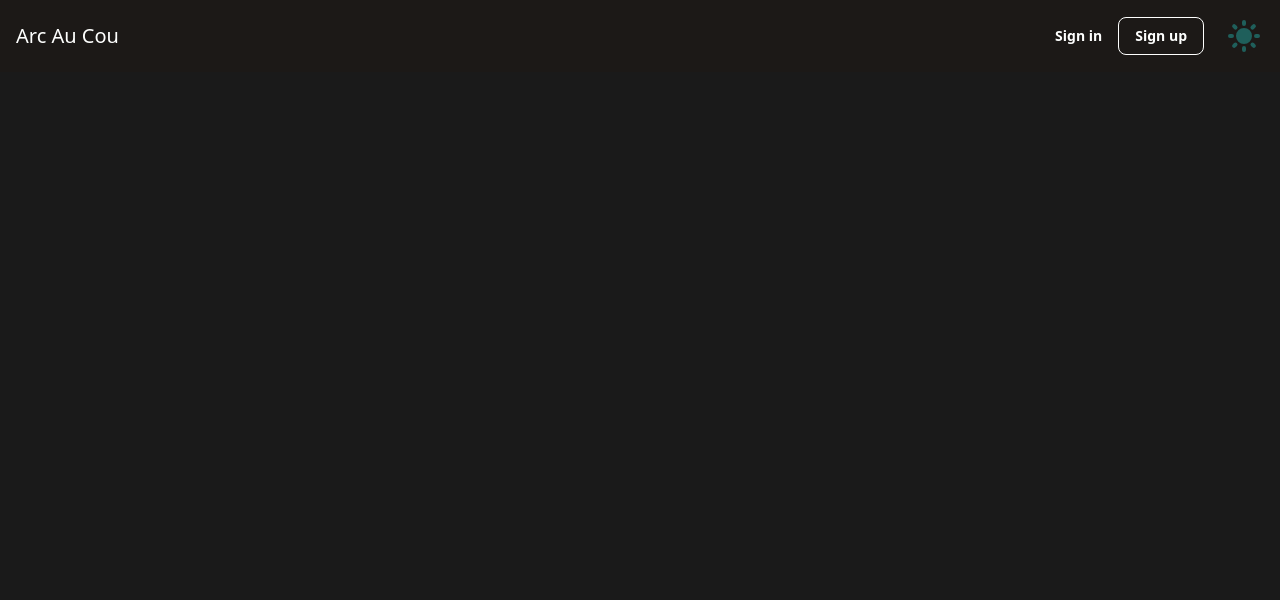
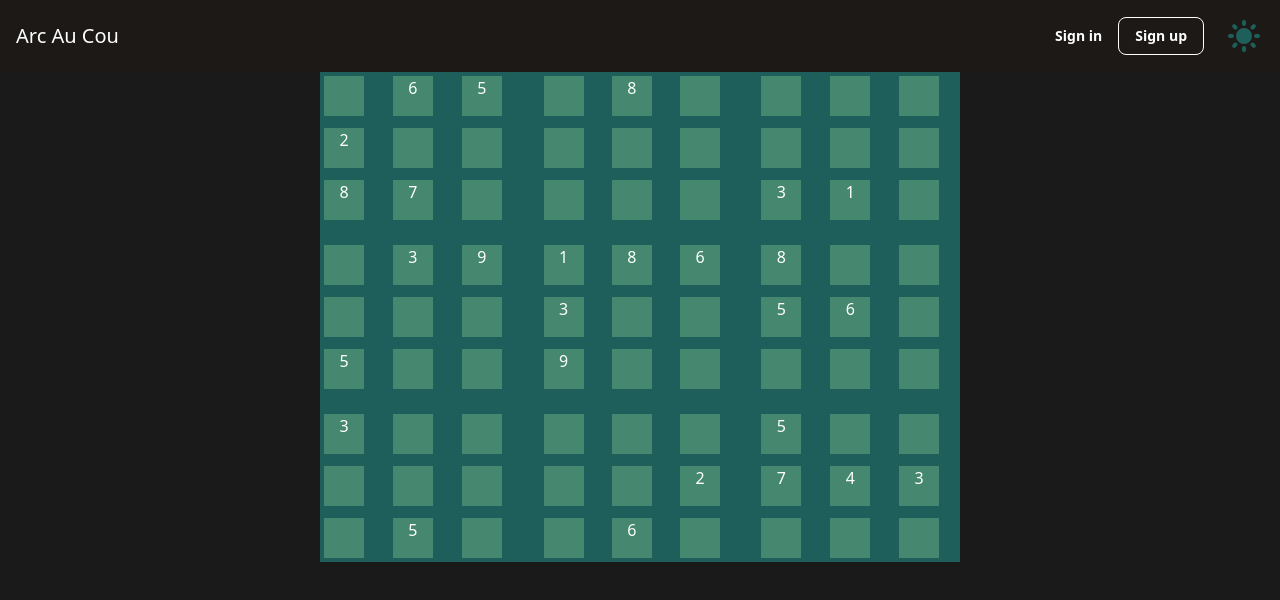
Before and after one commit to HE-Arc/arc-au-cou, a Nuxt app in the folder arcaucou-front/: page / in a window 1280 px wide. Shown: the top 600 px of the page. Built offline with nearby package versions, Linux system fonts and the light colour scheme.

Commit message:
feat: login register

```diff
--- a/arcaucou-front/pages/index.vue
+++ b/arcaucou-front/pages/index.vue
@@ -1,13 +1,26 @@
 <template>
 
   <main class='bg-l-background min-h-screen dark:bg-d-background text-l-text dark:text-d-text'>
-
+    <SudokuGrid :gridStart="gridStart"/>
   </main>
 </template>
 
 <script>
 export default {
   layout:'main',
-  name: 'Arc Au Cou'
+  name: 'Arc',
+  data: function() {
+    return {
+    gridStart :[[3,0,6,5,2,0,0,8,7],
+              [5,0,8,0,0,0,0,0,0],
+              [4,0,0,0,0,0,0,3,1],
+              [0,0,3,9,0,0,0,5,0],
+              [0,1,8,6,3,0,0,9,0],
+              [0,8,0,0,5,6,0,0,0],
+              [1,3,0,0,0,0,0,0,5],
+              [0,0,0,0,0,0,2,0,6],
+              [2,5,0,0,7,4,3,0,0]]
+    }
+  },
 }
 </script>
--- a/arcaucou-front/pages/login.vue
+++ b/arcaucou-front/pages/login.vue
@@ -2,8 +2,8 @@
   <div class="font-sans bg-l-background dark:bg-d-background dark:text-d-text">
     <div class="relative min-h-screen flex flex-col sm:justify-center items-center">
         <div class="relative sm:max-w-sm w-full">
-            <div class="card dark:bg-d-background-light shadow-lg  w-full h-full rounded-3xl absolute  transform -rotate-6"></div>
-            <div class="card dark:bg-d-background-light shadow-lg  w-full h-full rounded-3xl absolute  transform rotate-6"></div>
+            <div class="card dark:bg-green-gemme shadow-lg  w-full h-full rounded-3xl absolute  transform -rotate-6"></div>
+            <div class="card dark:bg-green-gemme shadow-lg  w-full h-full rounded-3xl absolute  transform rotate-6"></div>
             <div class="relative w-full rounded-3xl  px-6 py-4 dark:bg-d-background-night shadow-md">
                 <h1 class="block mt-3 text-xl text-gray-700 text-center font-semibold">
                     Login
@@ -18,7 +18,7 @@
                     </div>
 
                     <div class="mt-7">
-                        <button class="mb-4 border-d-background-light border-2 bottom-2 w-full py-3 rounded-xl shadow-xl hover:shadow-inner focus:outline-none transition duration-500 ease-in-out  transform hover:-translate-x hover:scale-105">
+                        <button class="mb-4 border-green-gemme border-2 bottom-2 w-full py-3 rounded-xl shadow-xl hover:shadow-inner focus:outline-none transition duration-500 ease-in-out  transform hover:-translate-x hover:scale-105">
                             Login
                         </button>
                     </div>
```
